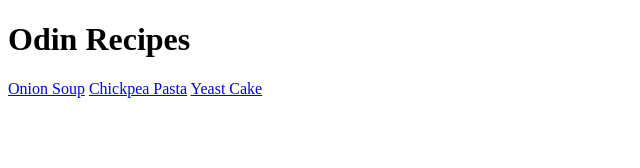
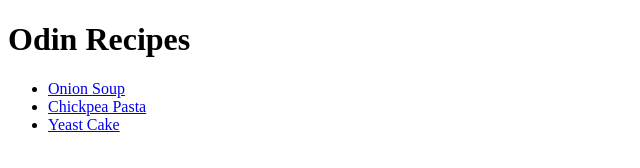
Before and after one commit to Strzebinczyk/odin-recipes, a plain HTML site: page index.html in a window 1280 px wide. Shown: the whole page, without its empty margins (0-640 px from the left). Drawn offline with Linux system fonts and the light colour scheme.

Commit message:
Change homepage layout for readability

```diff
--- a/index.html
+++ b/index.html
@@ -6,8 +6,11 @@
     </head>
     <body>
         <h1>Odin Recipes</h1>
-        <a href="recipes/onion-soup.html">Onion Soup</a>
-        <a href="recipes/chickpea-pasta.html">Chickpea Pasta</a>
-        <a href="recipes/yeast-cake.html">Yeast Cake</a>
+        <ul>
+            <li><a href="recipes/onion-soup.html">Onion Soup</a></li>
+            <li><a href="recipes/chickpea-pasta.html">Chickpea Pasta</a></li>
+            <li><a href="recipes/yeast-cake.html">Yeast Cake</a></li>
+        </ul>
+
     </body>
 </html>
```
